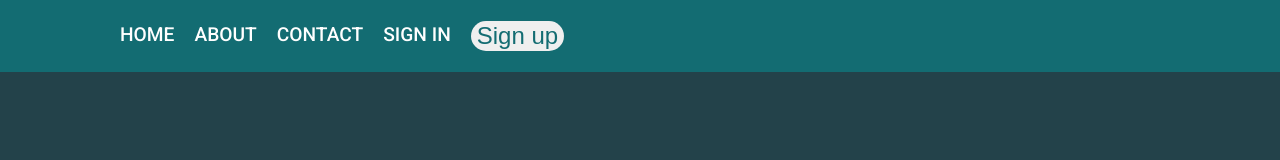
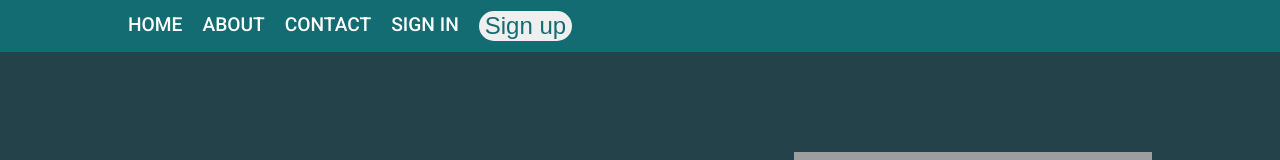
Before and after one commit to unRey5/KP-challenge, a plain HTML site: page index.html in a window 1280 px wide. Shown: the top 160 px of the page. Drawn offline with Linux system fonts and the light colour scheme; grey boxes are pictures that could not be loaded.

Commit message:
nav edit

```diff
--- a/index.html
+++ b/index.html
@@ -9,8 +9,8 @@
 </head>
 <body>
 
-    <header>
-
+    <!-- <header> -->
+        <div class="container">
         <nav>
             <ul class="nav_list">
                 <li><a href="#">Home</a></li>
@@ -20,8 +20,9 @@
                 <button class="nav_btn">Sign up</button>
             </ul>
         </nav>
+        </div>
 
-    </header>
+    <!-- </header> -->
 
     <header class="displayWrapper">
         <div class="displayHeader">
--- a/style.css
+++ b/style.css
@@ -7,15 +7,17 @@
 
 nav {
   background: #136c72;
-  margin: 0;
-  padding: 0.1rem 5rem;
+  padding: .7rem 0;
 }
 
 .nav_list {
   list-style: none;
   font-size: 1.2rem;
   display: flex;
+  width: 80%;
   gap: 20px;
+  margin: 0 auto;
+  padding: 0;
 }
 
 .nav_list a {
@@ -33,7 +35,6 @@ nav {
   border: none;
   border-radius: 20px;
   color: #136c72;
-  /* padding: .3rem 1rem; */
   font-size: 1.5rem;
 }
 
```
